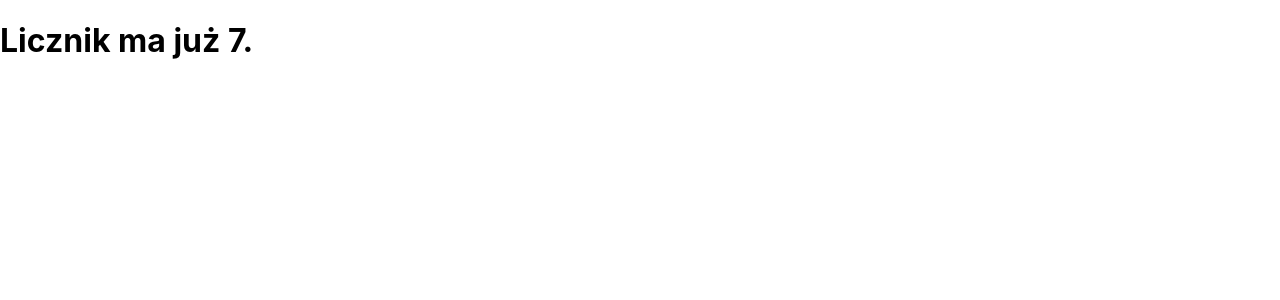
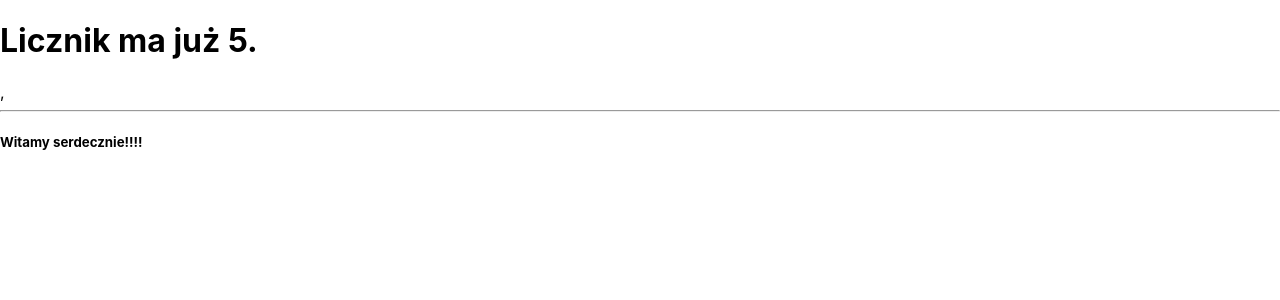
Before and after one commit to jakubhfake/megak-react-app, a React (Create React App) app: page / in a window 1280 px wide. Shown: the top 300 px of the page. Built offline with nearby package versions, Linux system fonts and the light colour scheme.

Commit message:
Virtual DOM update in REACT

```diff
--- a/src/index.js
+++ b/src/index.js
@@ -11,7 +11,11 @@ let counter = 0;
 setInterval(() => {
     counter++;
     render(
-        <h1>Licznik ma już {counter}.</h1>,
+        <>
+            <h1>Licznik ma już {counter}.</h1>,
+            <hr/>
+            <h5>Witamy serdecznie!!!!</h5>
+        </>,
         document.getElementById('root'),
 );
 }, 1000);
```
